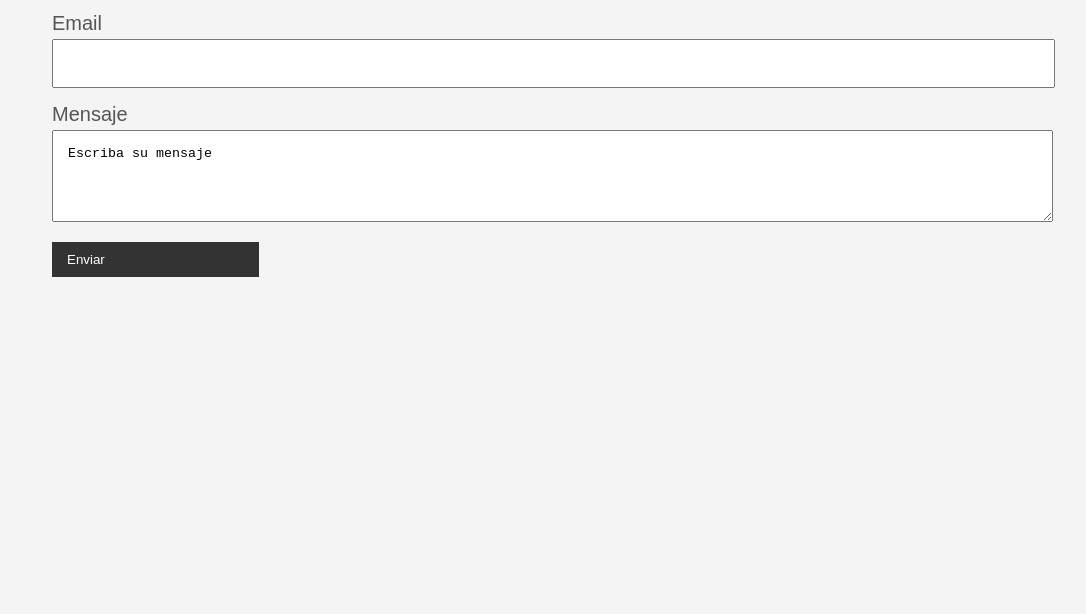
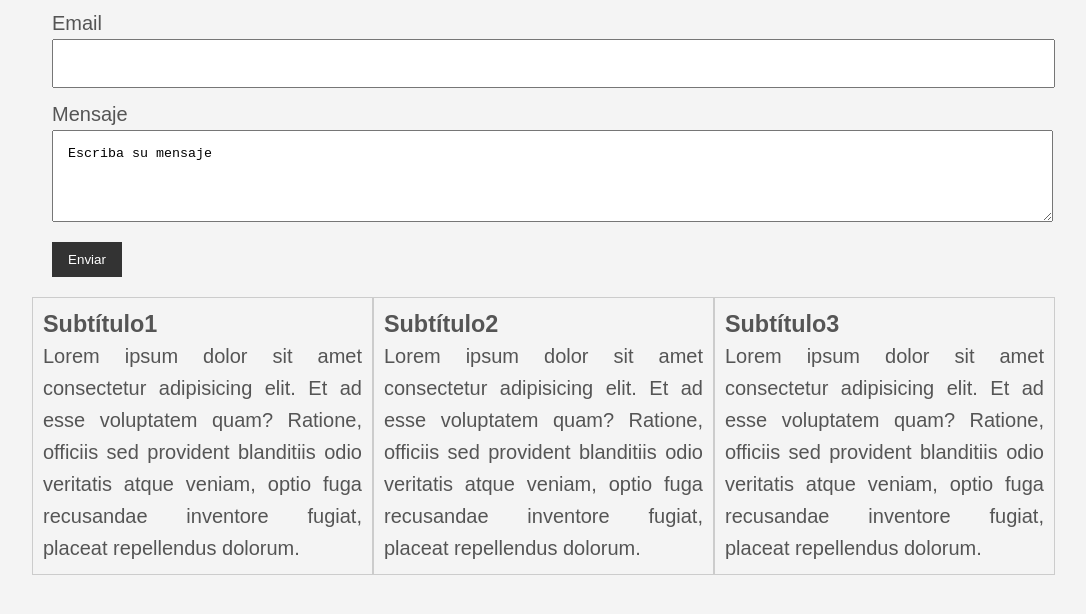
Before and after one commit to prattparedes/CSS-Prueba, a plain HTML site: page CSS Cheatsheet/index.html in a window 1280 px wide. Shown: the part 880-1494 px from the top of the page, without its empty margins (96-1182 px from the left). Drawn offline with Linux system fonts and the light colour scheme.

Commit message:
floats, blocks, etc

```diff
--- a/CSS Cheatsheet/CSS/Estilo.css
+++ b/CSS Cheatsheet/CSS/Estilo.css
@@ -61,6 +61,10 @@ a:visited{
 
 .button:hover{
 	background: darkred;
+}
+
+.clr{
+	clear: both;
 }
 
 .Caja-1 {
@@ -164,13 +168,21 @@ a:visited{
 	width: 100%;
 }
 
-.Formulario1 input[type="button"]{
-	background-color: #333;
-	color: #fff;
-	padding: 10px 15px;
-	border: none;
-}
-
 .Caja-2 p{
 	margin-bottom: 10px;
 }
+
+.Formulario1 input[class="button"]{
+	width: 70px;
+}
+
+.block{
+	float: left;
+	width: 33.3%;
+	padding: 10px;
+	text-align: justify;
+	border: 1.5px solid #ccc;
+
+	/* Con esto permitimos que el padding entre dentro del 33.3% y quepan las
+		cajas de texto dentro de la misma línea */
+	box-sizing: border-box;
--- a/CSS Cheatsheet/index.html
+++ b/CSS Cheatsheet/index.html
@@ -54,8 +54,23 @@
         <label for="Mensaje:">Mensaje</label>
         <textarea name="Mensaje" id="" cols="30" rows="4">Escriba su mensaje</textarea>
         </div>
-        <input class="button" type="Enviar" value="Enviar">
+        <input class="button" type="Submit" value="Enviar">
       </form>
+
+      <div class="block">
+        <h3>Subtítulo1</h3>
+        <p>Lorem ipsum dolor sit amet consectetur adipisicing elit. Et ad esse voluptatem quam? Ratione, officiis sed provident blanditiis odio veritatis atque veniam, optio fuga recusandae inventore fugiat, placeat repellendus dolorum.</p>
+      </div>
+      <div class="block">
+        <h3>Subtítulo2</h3>
+        <p>Lorem ipsum dolor sit amet consectetur adipisicing elit. Et ad esse voluptatem quam? Ratione, officiis sed provident blanditiis odio veritatis atque veniam, optio fuga recusandae inventore fugiat, placeat repellendus dolorum.</p>
+      </div>
+      <div class="block">
+        <h3>Subtítulo3</h3>
+        <p>Lorem ipsum dolor sit amet consectetur adipisicing elit. Et ad esse voluptatem quam? Ratione, officiis sed provident blanditiis odio veritatis atque veniam, optio fuga recusandae inventore fugiat, placeat repellendus dolorum.</p>
+      </div>
+
+      <div class="clr"></div>
     </div> <!-- ./container -->
     <div style="margin-top: 500px;"></div>
   </body>
```
